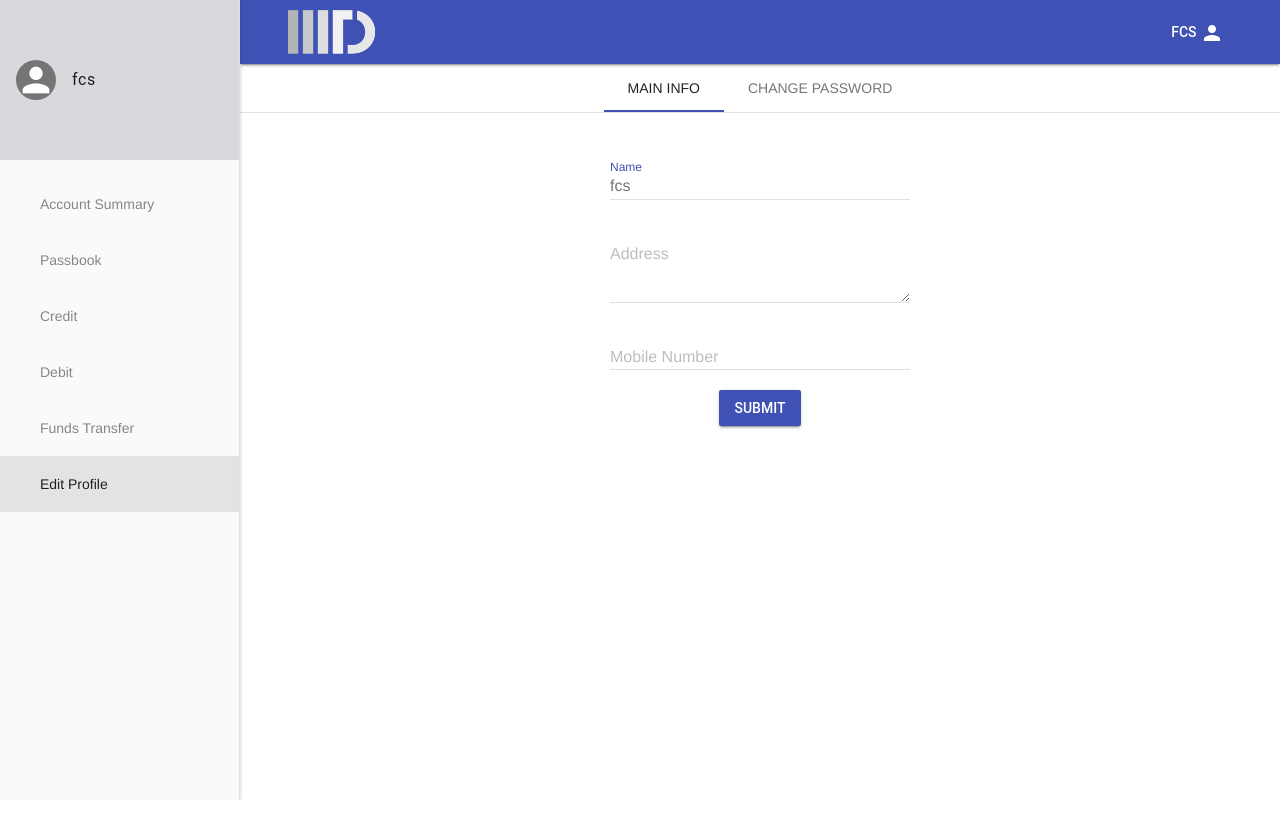
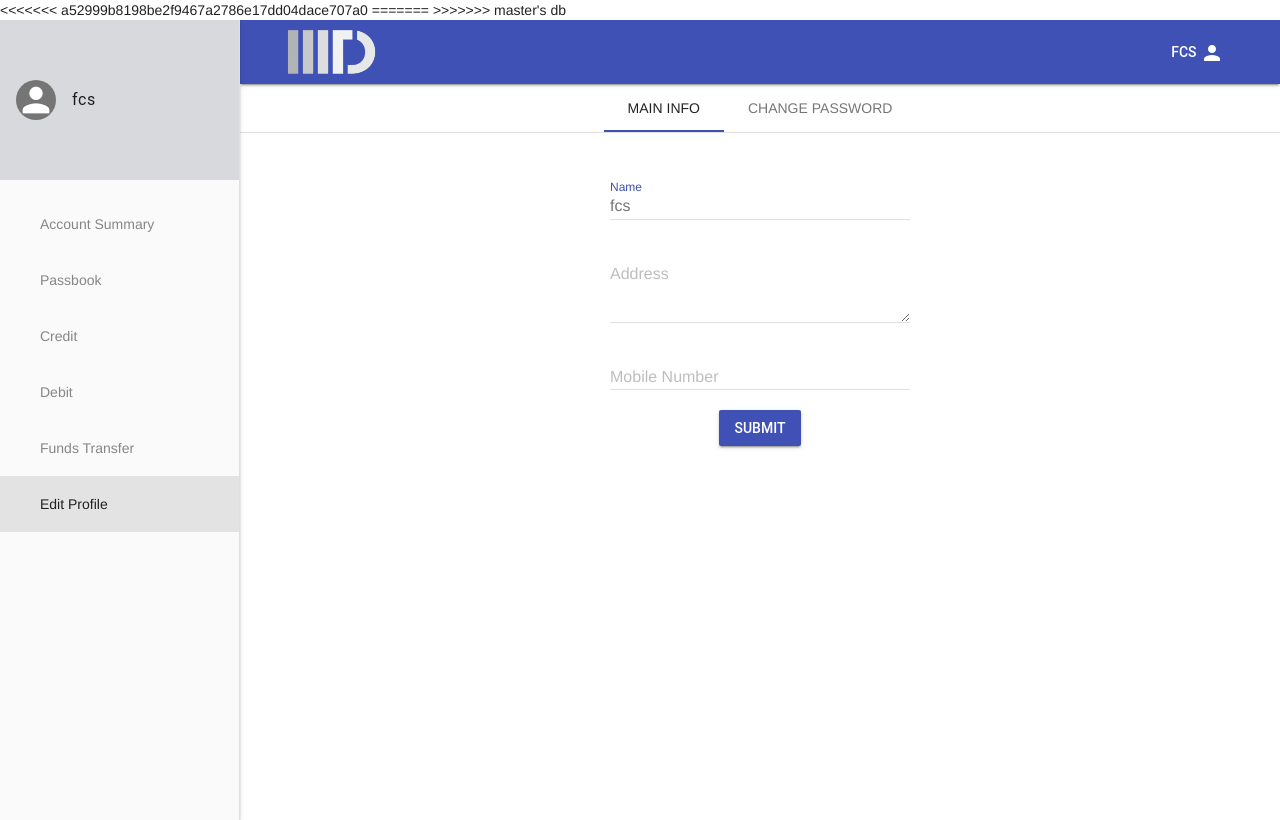
Before and after one commit to Kvatsx/Secure-Bank-django, a Django app: page /SecureBank/profile/ in a window 1280 px wide. Run offline with Django 3.2, Linux system fonts and the light colour scheme; a user stored in the database is signed in; some libraries are stand-ins or nearby versions.

Commit message:
master's db

```diff
--- a/SecureBankingSystem/SecureBank/templates/base.html
+++ b/SecureBankingSystem/SecureBank/templates/base.html
@@ -6,7 +6,12 @@
 		<script defer src="https://code.getmdl.io/1.3.0/material.min.js"></script>
         {% load static %}
         <link rel="stylesheet" href="{% static 'SecureBank/style.css' %}" type="text/css">
+<<<<<<< a52999b8198be2f9467a2786e17dd04dace707a0
         <meta charset="UTF-8">
+=======
+        <meta charset="UTF-8">
+
+>>>>>>> master's db
 
         {% block head %}
             <title>Base</title>
```
